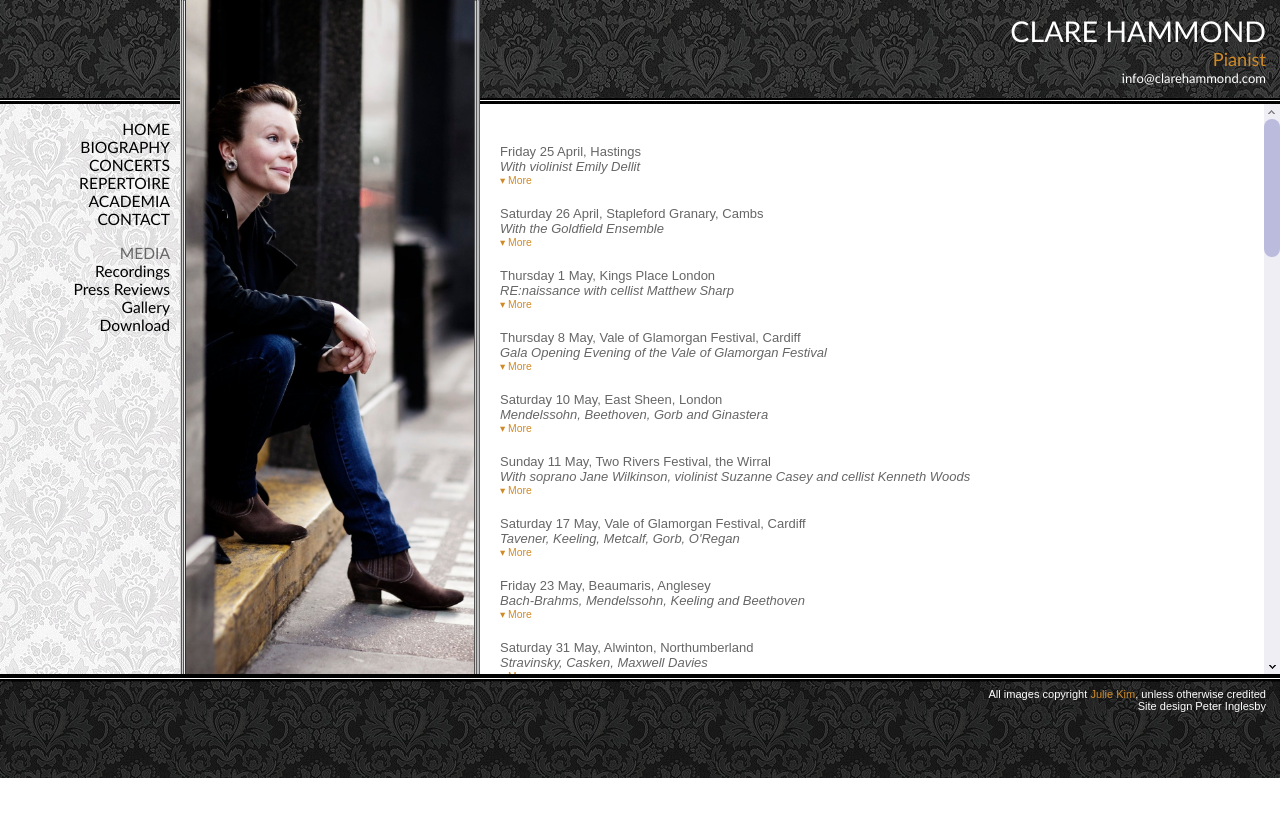
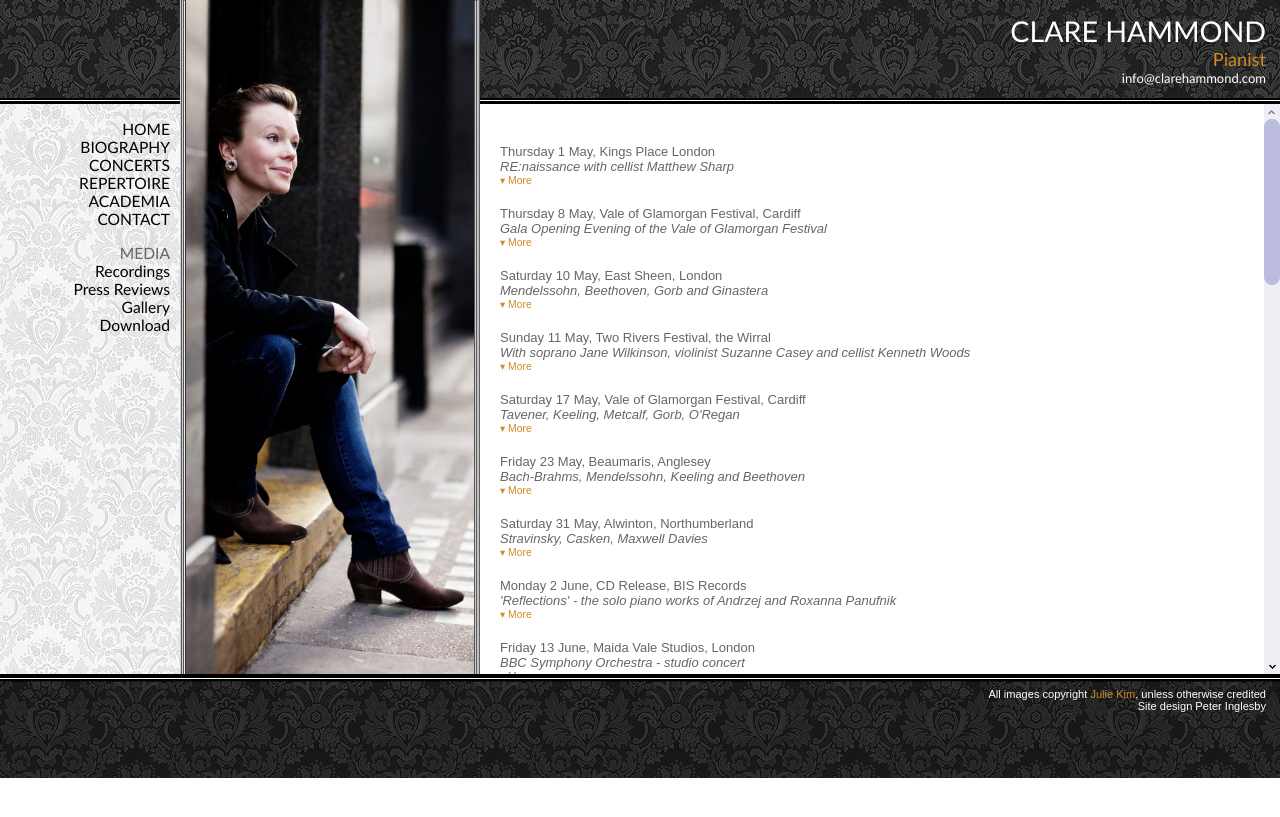
Before and after one commit to hammonc/clarehammond.com, a Jekyll site: the page built from concerts.html, in a window 1280 px wide. Shown: the top 817 px of the page. Built offline with Jekyll 4.4.1, drawn with Linux system fonts in a browser that asks for light colours.

Commit message:
concerts update

```diff
--- a/archive.html
+++ b/archive.html
@@ -11,6 +11,12 @@ layout: repertoire
     <tr><td></td><td></td></tr>
 
 <a href="" target="_blank"></a>
+
+   <tr><td class="event-date">26 APR</td><td>With the Goldfield Ensemble at Stapleford Granary, Cambridgeshire</td></tr>
+    <tr><td></td><td>Mozart - Piano Quartet in E flat major; Bridge - Piano Quintet in D minor</td></tr>
+
+   <tr><td class="event-date">25 APR</td><td>With violinist Emily Dellit for the Brickwall Music and Arts Society</td></tr>
+    <tr><td></td><td>Lutoslawski - <em>Subito</em>; Beethoven - Sonata Op. 47 'Kreutzer'; Stanhope - <em>Agnus Dei</em>; Brahms - Sonata No. 3, Op. 108</td></tr>
 
    <tr><td class="event-date">23 APR</td><td>Recital at the Ffwrnes Theatre, Llanelli</td></tr>
     <tr><td></td><td>Bach-Brahms - Chaconne in D minor for the left hand alone; Mendelssohn - <em>Songs Without Words</em>, Op. 67, Nos. 2, 5 and 4; Schubert - Sonata in A major, D. 664; Mozart - Variations on a Theme by C. Fischer, K. 179; Satie - <em>Gnossiennes</em> Nos. 1-6, Scriabin - Prelude and Nocturne for left hand, Op. 9; Ginastera - <em>Danzas Argentinas</em></td></tr>
--- a/concerts.html
+++ b/concerts.html
@@ -6,43 +6,6 @@ image: concerts.jpg
 
 
 
-<div class="listing">
-  <div class="listing-heading">Friday 25 April, Hastings</div>
-  <div class="listing-trailer">With violinist Emily Dellit</div>
-  <div class="listing-details concealed">
-    <p>Lutoslawski - Subito</p>
-    <p>Beethoven - Sonata Op. 47 'Kreutzer'</p>
-    <p>Tchaikovsky - Waltz Scherzo</p>
-    <p>Stanhope - Agnus Dei</p>
-    <p>Brahms - Sonata No. 3, Op. 108</p>
-  </div>
-  <div class="listing-details concealed">
-    <p>For the Brickwall Music and Arts Society.</p>
-    <p>Tickets tbc</p>
-  <p>7.30pm, Fairlight Hall, Martineau Lane, Hastings, Sussex TN35 5DR</p>
-  </div>
-  <span class="more">&#9662; <a href="">More</a></span>
-  <span class="less">&#9652; <a href="">Less</a></span>
-</div>
-
-<div class="listing">
-  <div class="listing-heading">Saturday 26 April, Stapleford Granary, Cambs</div>
-  <div class="listing-trailer">With the Goldfield Ensemble</div>
-  <div class="listing-details concealed">
-    <p>Mozart - Piano Quartet in E flat major</p>
-    <p>Bliss - Clarinet Quintet</p>
-    <p>Alwyn - String Trio</p>
-    <p>Bridge - Piano Quintet in D minor</p>
-    <p>With drinks and a pre-concert talk on the music of Bliss, Bridge and Alwyn at 6.30pm.</p>
-  </div>
-  <div class="listing-details concealed">
-    <p>Download flyer <a href="resources/goldfield_flyer.pdf"target="_blank">here</a>.</p>
-    <p>Tickets £12 / £6 children <a href="http://staplefordgranary.org.uk/whats-on/chamber-music-concert-with-the-goldfield-ensemble-april.aspx" target="_blank">online</a> or on 01223 849004.</p>
-  <p>7.30pm, Stapleford Granary, Bury Farm, Stapleford, Cambridge CB22 5BP</p>
-  </div>
-  <span class="more">&#9662; <a href="">More</a></span>
-  <span class="less">&#9652; <a href="">Less</a></span>
-</div>
 
 
 <div class="listing">
```
